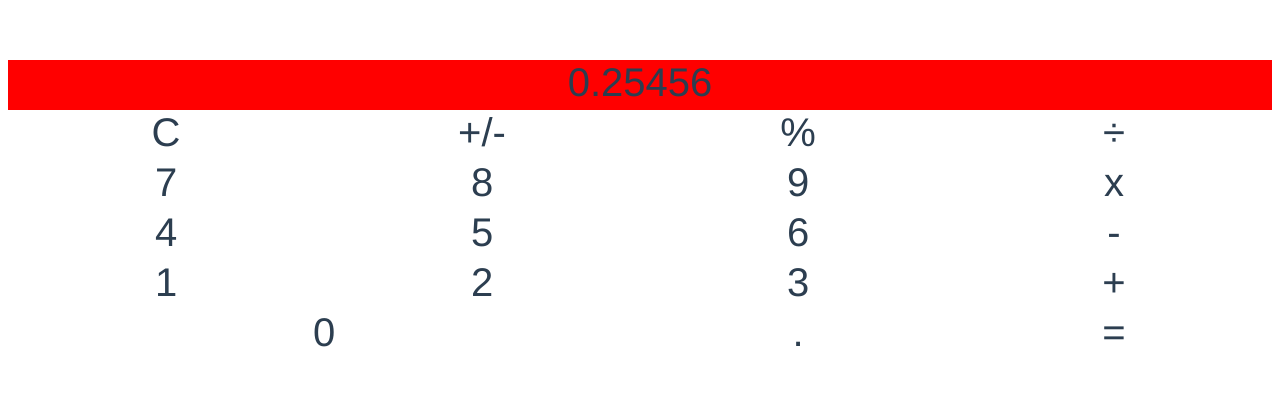
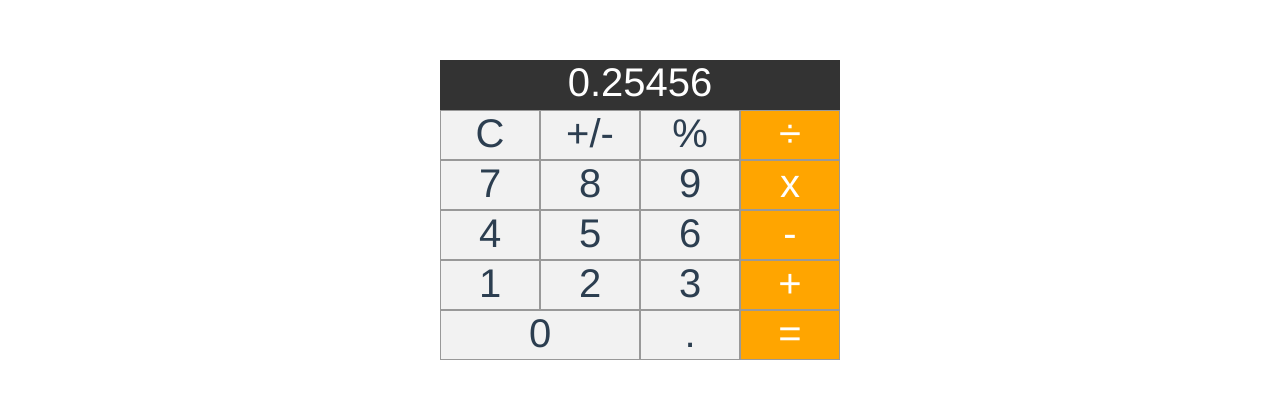
Before and after one commit to mserykh/vue-calc, a Vue app: page / in a window 1280 px wide. Shown: the top 398 px of the page. Built offline with nearby package versions, Linux system fonts and the light colour scheme.

Commit message:
Updated the layout of the calculator

```diff
--- a/src/App.vue
+++ b/src/App.vue
@@ -18,7 +18,7 @@
 
 <style>
 #app {
-  font-family: Avenir, Helvetica, Arial, sans-serif;
+  font-family: Helvetica, Arial, sans-serif;
   -webkit-font-smoothing: antialiased;
   -moz-osx-font-smoothing: grayscale;
   text-align: center;
--- a/src/components/Calculator.vue
+++ b/src/components/Calculator.vue
@@ -4,22 +4,22 @@
     <div class="btn">C</div>
     <div class="btn">+/-</div>
     <div class="btn">%</div>
-    <div class="btn">÷</div>
+    <div class="btn operator">÷</div>
     <div class="btn">7</div>
     <div class="btn">8</div>
     <div class="btn">9</div>
-    <div class="btn">x</div>
+    <div class="btn operator">x</div>
     <div class="btn">4</div>
     <div class="btn">5</div>
     <div class="btn">6</div>
-    <div class="btn">-</div>
+    <div class="btn operator">-</div>
     <div class="btn">1</div>
     <div class="btn">2</div>
     <div class="btn">3</div>
-    <div class="btn">+</div>
-    <div class="zero btn">0</div>
+    <div class="btn operator">+</div>
+    <div class="btn zero">0</div>
     <div class="btn">.</div>
-    <div class="btn">=</div>
+    <div class="btn operator">=</div>
   </div>
 </template>
 
@@ -32,6 +32,8 @@
 <!-- Add "scoped" attribute to limit CSS to this component only -->
 <style scoped>
   .calculator {
+    margin: 0 auto;
+    width: 400px;
     font-size: 40px;
     display: grid;
     grid-template-columns: repeat(4, 1fr);
@@ -40,10 +42,21 @@
 
   .display {
     grid-column: 1 / 5;
-    background-color: red;
+    background-color: #333;
+    color: white;
   }
 
   .zero {
     grid-column: 1 / 3;
   }
+
+  .btn {
+    background-color: #f2f2f2;
+    border: 1px solid #999;
+  }
+
+  .operator {
+    background-color: orange;
+    color: white;
+  }
 </style>
```
